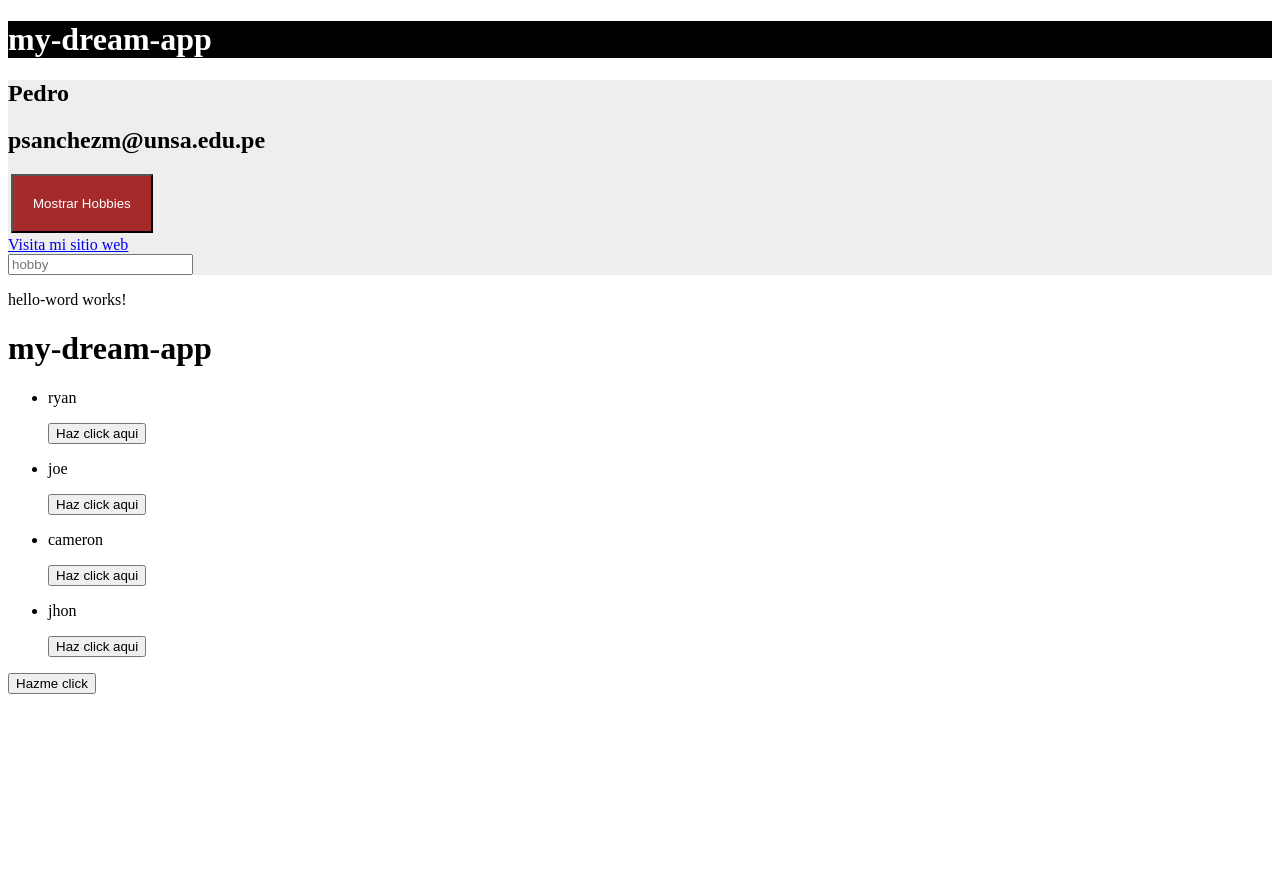
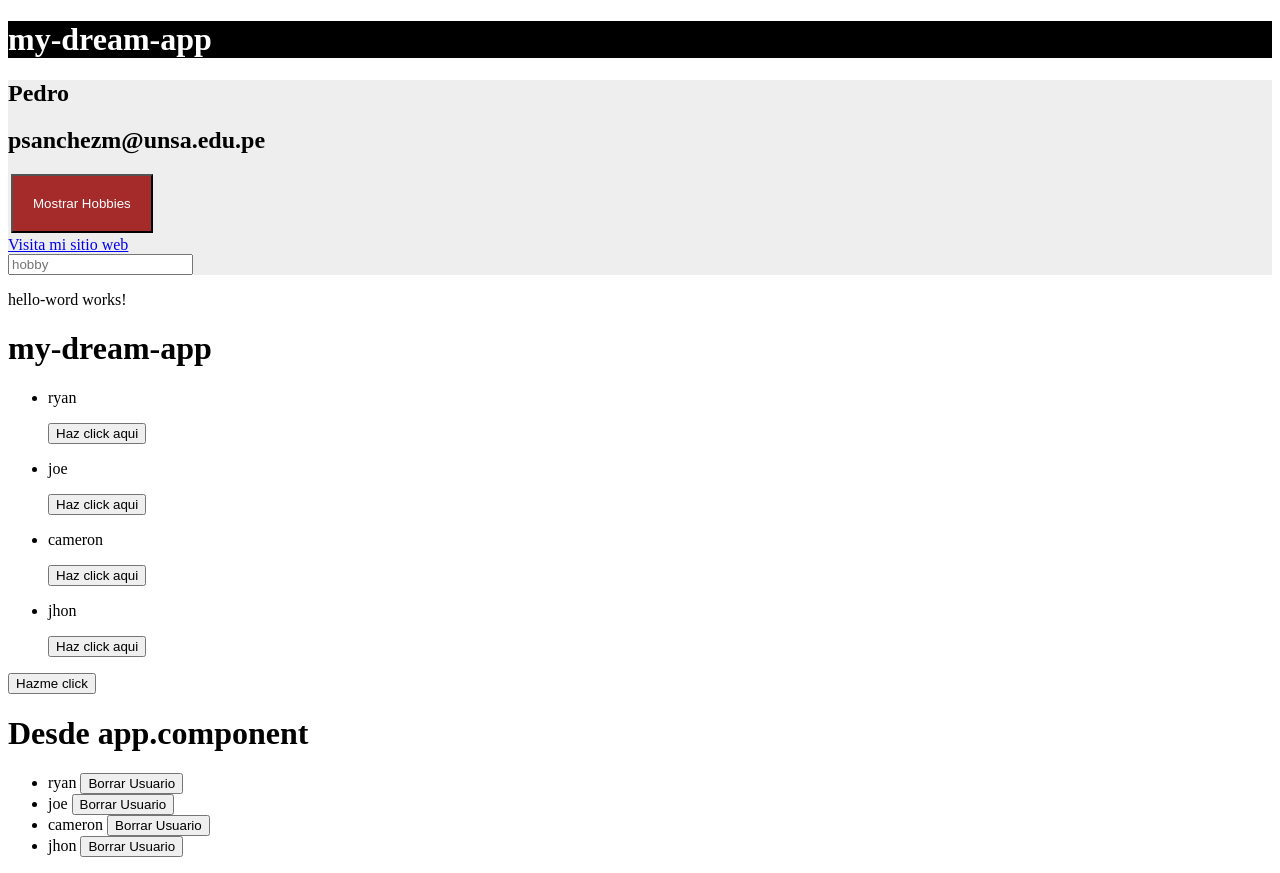
Before and after one commit to PedroSanMac/proyectoAngular, an Angular app in the folder my-dream-app/: page / in a window 1280 px wide. Before the commit the page ends 800 px from the top, so only its background shows below. Built offline with nearby package versions, Linux system fonts and the light colour scheme.

Commit message:
Agregada metodo borrar con sus botones

```diff
--- a/my-dream-app/src/app/app.component.html
+++ b/my-dream-app/src/app/app.component.html
@@ -35,3 +35,10 @@
   </li>
 </ul>
 <button (click)="sayHello()">Hazme click</button>
+
+<h1>Desde app.component</h1>
+<ul>
+  <li *ngFor="let user of users">
+    {{ user }} <button (click)="deleteUser(user)">Borrar Usuario</button>
+  </li>
+</ul>
--- a/my-dream-app/src/app/app.component.ts
+++ b/my-dream-app/src/app/app.component.ts
@@ -43,4 +43,11 @@
   sayHello(){
     alert("Hola desde app component");
   }
+  deleteUser(user:any){
+    for(let i=0; i<this.users.length; i++) {
+      if (user==this.users[i]) {
+        this.users.splice(i,1);
+      }
+    }
+  }
 }
```
